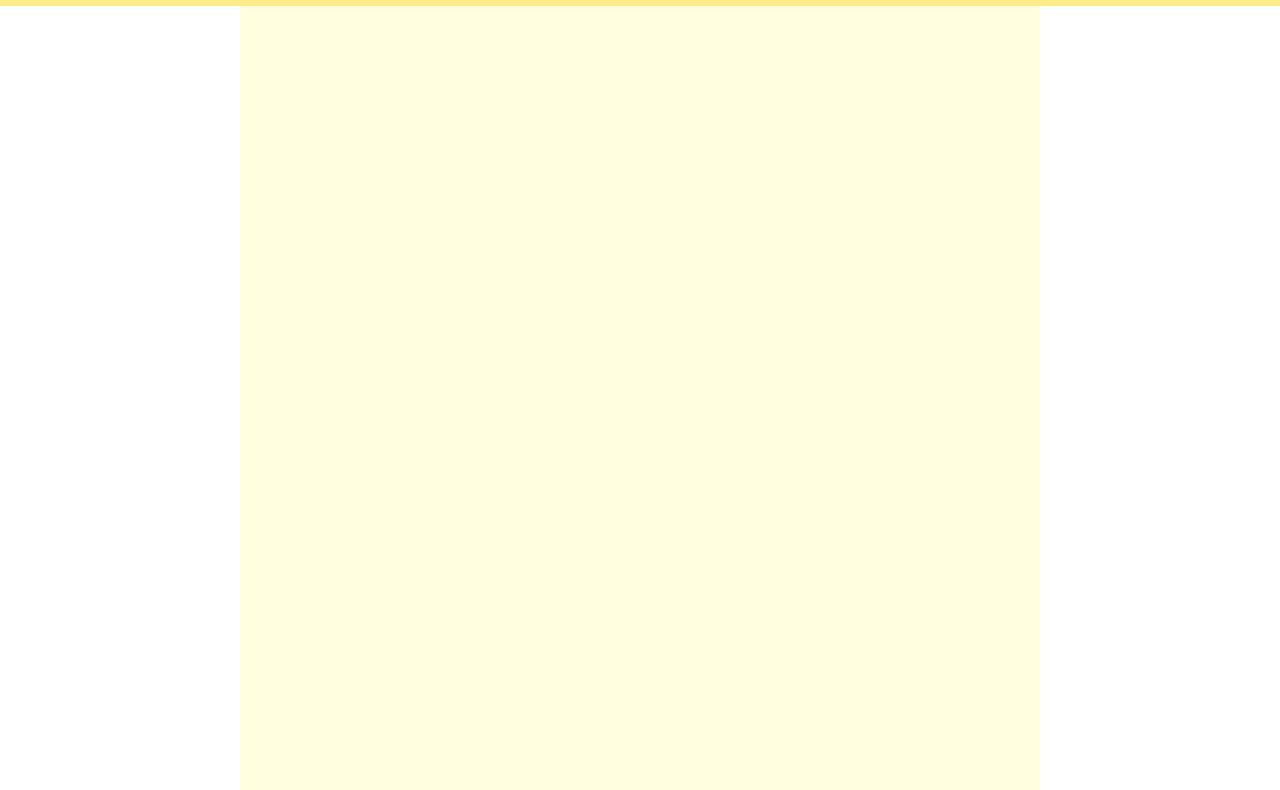
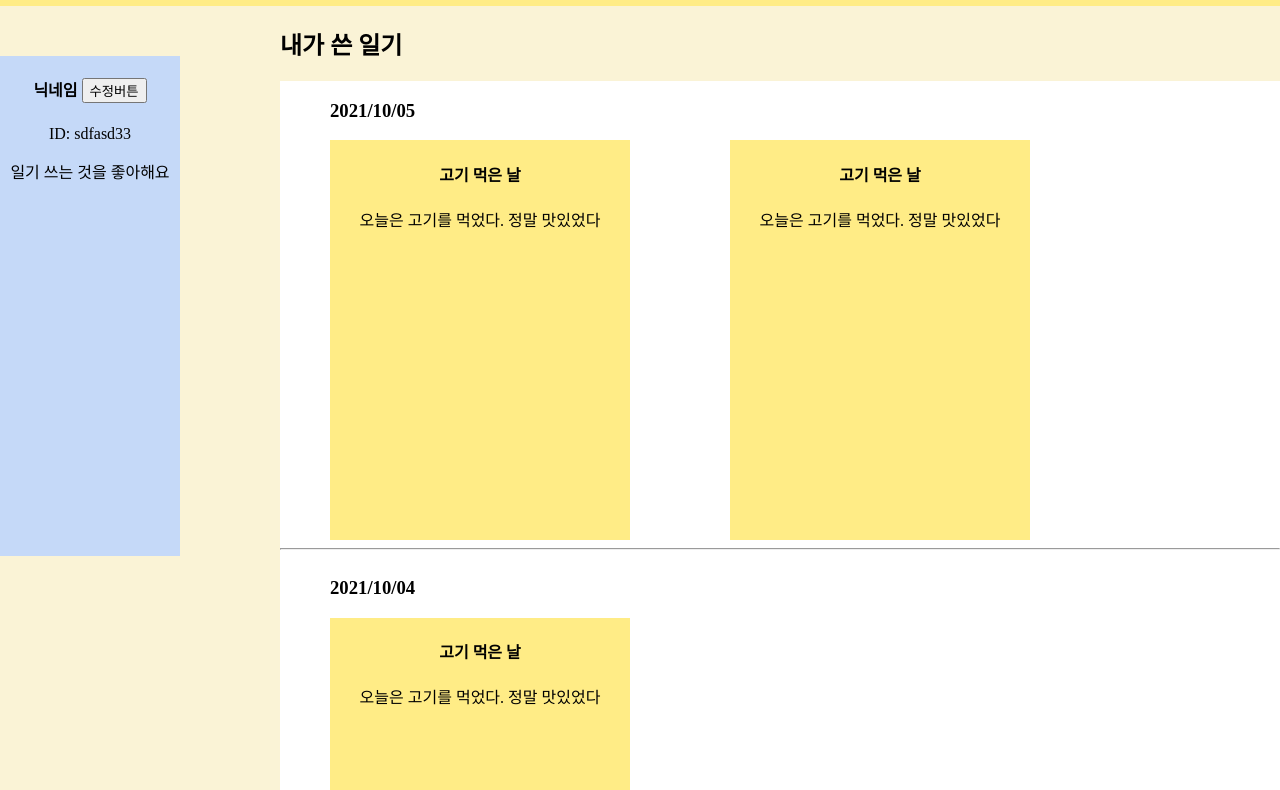
Before and after one commit to SharingDiary/DiaryProject, a plain HTML site: page html/Mypage.html in a window 1280 px wide. Shown: the part 74-864 px from the top of the page. Drawn offline with Linux system fonts and the light colour scheme.

Commit message:
mypage(마이페이지) 퍼블리싱

```diff
--- a/html/Mypage.html
+++ b/html/Mypage.html
@@ -60,6 +60,7 @@
             display: flex;
             justify-content: center;
             min-height: 100vh;
+            background: rgb(250, 243, 214);
         }
 
         #wrapper{
@@ -73,6 +74,41 @@
 
         #title {
             margin-top: 40px;
+        }
+
+        #name_wrapper{
+            margin-top: 50px;
+            margin-right: 100px;
+            width: 300px;
+            height: 500px;
+            background: rgb(197, 217, 248);
+        }
+
+        .text_center{
+            text-align: center;
+        }
+
+        #mydiary_wrapper{
+            width: 1000px;
+            min-height: 100%;
+            background: white;
+        }
+
+        #mydiary_day{
+            white-space:nowrap;
+            overflow-x: auto;
+        }
+
+        #mydiary_day h3{
+            margin-left: 50px;
+        }
+
+        .mydiary_content{
+            background: #FFEC86;
+            width: 300px;
+            height: 400px;
+            margin: auto 50px;
+            float: left;
         }
 
     </style>
@@ -90,16 +126,51 @@
         </nav>
 
         <nav id="sub_nav">
-            <a href="/signup">회원가입</a>
-            <a href="/signin">로그인</a>
+            <a href="/logout">로그아웃</a>
+            <a href="/mypage">마이</a>
         </nav>
     </header>
 
     <body>
-        <div id="wrapper">
-
+        <div id="name_wrapper" class="text_center">
+            <h4>닉네임 <button>수정버튼</button></h4>
+            <p>ID: sdfasd33</p>
+            <p>일기 쓰는 것을 좋아해요</p>
         </div>
 
+        <div>
+            <h2>내가 쓴 일기</h2>
+            <div id="mydiary_wrapper">
+                <div id="mydiary_day">
+                    <h3>2021/10/05</h3>
+                    <div class="mydiary_content text_center">
+                        <h4>고기 먹은 날</h4>
+                        <p>오늘은 고기를 먹었다. 정말 맛있었다</p>
+                    </div>
+                    <div class="mydiary_content text_center">
+                        <h4>고기 먹은 날</h4>
+                        <p>오늘은 고기를 먹었다. 정말 맛있었다</p>
+                    </div>
+                </div>
+                <hr>
+                <div id="mydiary_day">
+                    <h3>2021/10/04</h3>
+                    <div class="mydiary_content text_center">
+                        <h4>고기 먹은 날</h4>
+                        <p>오늘은 고기를 먹었다. 정말 맛있었다</p>
+                    </div>
+                </div>
+                <hr>
+                <div id="mydiary_day">
+                    <h3>2021/10/03</h3>
+                    <div class="mydiary_content text_center">
+                        <h4>고기 먹은 날</h4>
+                        <p>오늘은 고기를 먹었다. 정말 맛있었다</p>
+                    </div>
+                </div>
+                <hr>
+            </div>
+        </div>
     </body>
 
 <script>
```
